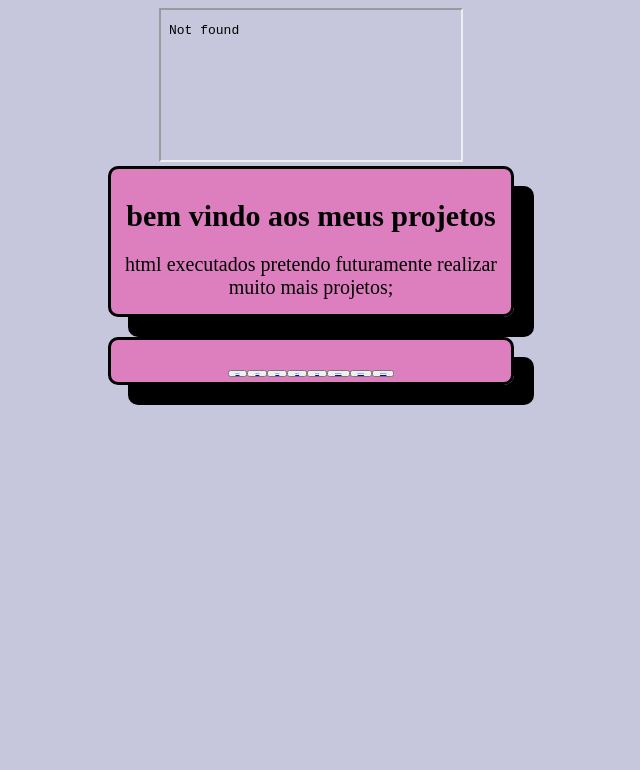
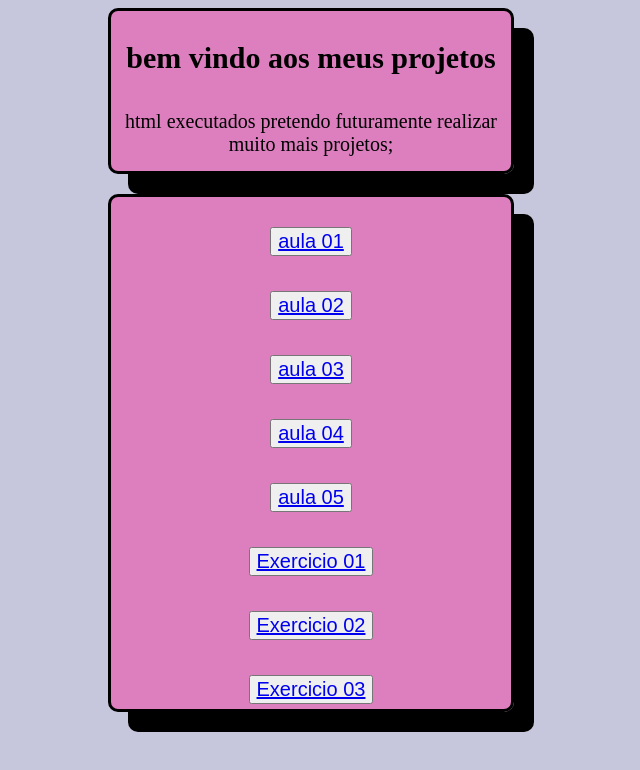
Before and after one commit to zeca-urubu-25/meushtmlpastas, a plain HTML site: page index.html in a window 1280 px wide. Shown: the whole page, without its empty margins (329-969 px from the left). Drawn offline with Linux system fonts and the light colour scheme.

Commit message:
Update index.html

```diff
--- a/index.html
+++ b/index.html
@@ -14,7 +14,7 @@
 			display: flex;
 			justify-content: center;
 			align-items: center;
-			flex-direction:unset;
+			flex-direction: column;
 			margin: 0 auto;
 			border: 3px solid black;
 			border-radius: 10px;
@@ -35,24 +35,24 @@
 		}
 
 		button {
-			font-size: 1.2px;
+			font-size: 20px;
 			margin-bottom: 05px;
 			margin-top: 30px;
 		}
 
 		.div2 {
-			display: flow-root;
+			display: flex;
 			justify-content: column;
 			align-items: center;
 			flex-direction: center;
-			margin: 10 20auto;
+			margin: 0 auto;
 			border: 3px solid black;
 			border-radius: 10px;
 			width: 400px;
 			box-shadow: 20px 20px ;
 			margin-bottom: 20px;
 		}
-	</style><iframe src="div2"></iframe>
+	</style>
 </head>
 <body>
 	<div class="div2">
```
